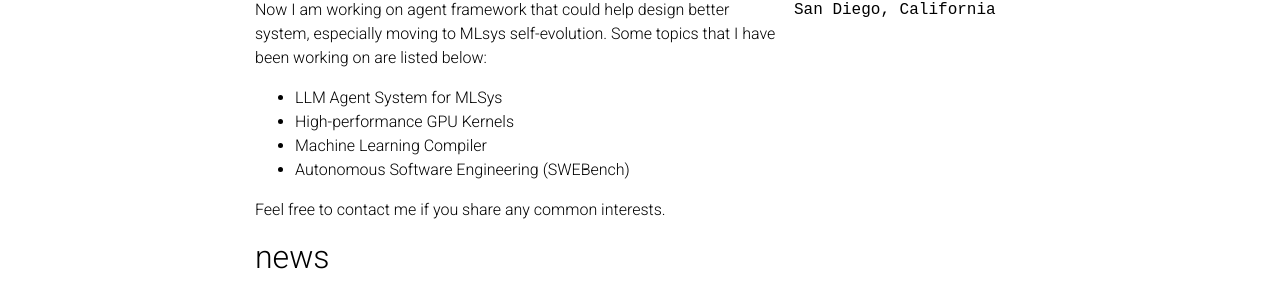
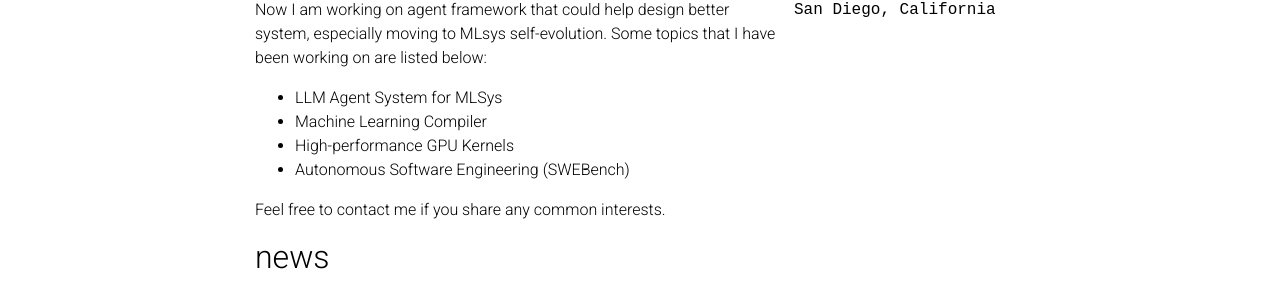
Before and after one commit to fishmingyu/fishmingyu.github.io, a Jekyll site: the page built from _pages/about.md, in a window 1280 px wide and 1142 px high. Shown: the part 419-715 px from the top of the window. Built offline with Jekyll 4.4.1, drawn with Linux system fonts in a browser that asks for light colours; full-size pictures stand in for the smaller copies a plugin makes; comment, search, counter and statistics services are not loaded; a style sheet for code colours, icons or effects is not loaded.

Commit message:
debug action

```diff
--- a/_pages/about.md
+++ b/_pages/about.md
@@ -20,8 +20,8 @@ I am a third-year Ph.D. advised by Prof. [Jishen Zhao](https://cseweb.ucsd.edu/~
 I have a broad interest in combining machine learning and computer systems, with a special focus on the interaction between ML and System. I have previously focused on more acceleration for sparse computing (e.g. GNN, Pointcloud acceleration) and devoted myself to some open-source projects like [dgSPARSE](https://dgsparse.github.io/) and [CogDL](https://cogdl.ai/). Now I am working on agent framework that could help design better system, especially moving to MLsys self-evolution. Some topics that I have been working on are listed below:
 
 - LLM Agent System for MLSys
+- Machine Learning Compiler
 - High-performance GPU Kernels
-- Machine Learning Compiler
 - Autonomous Software Engineering (SWEBench)
 
 Feel free to contact me if you share any common interests.
```
